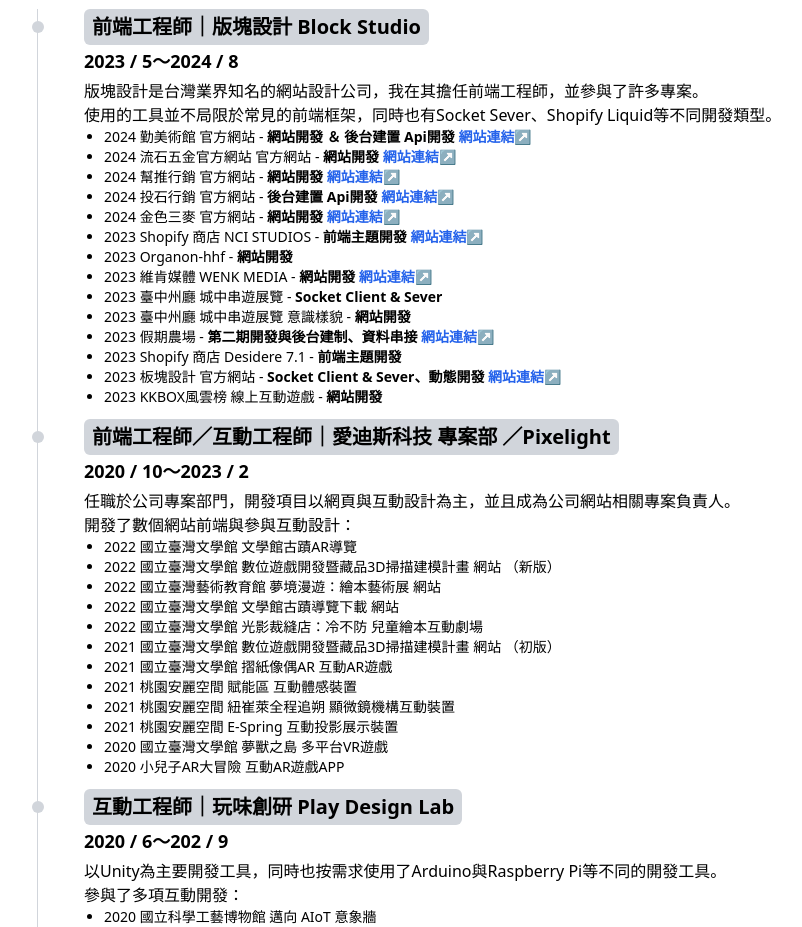
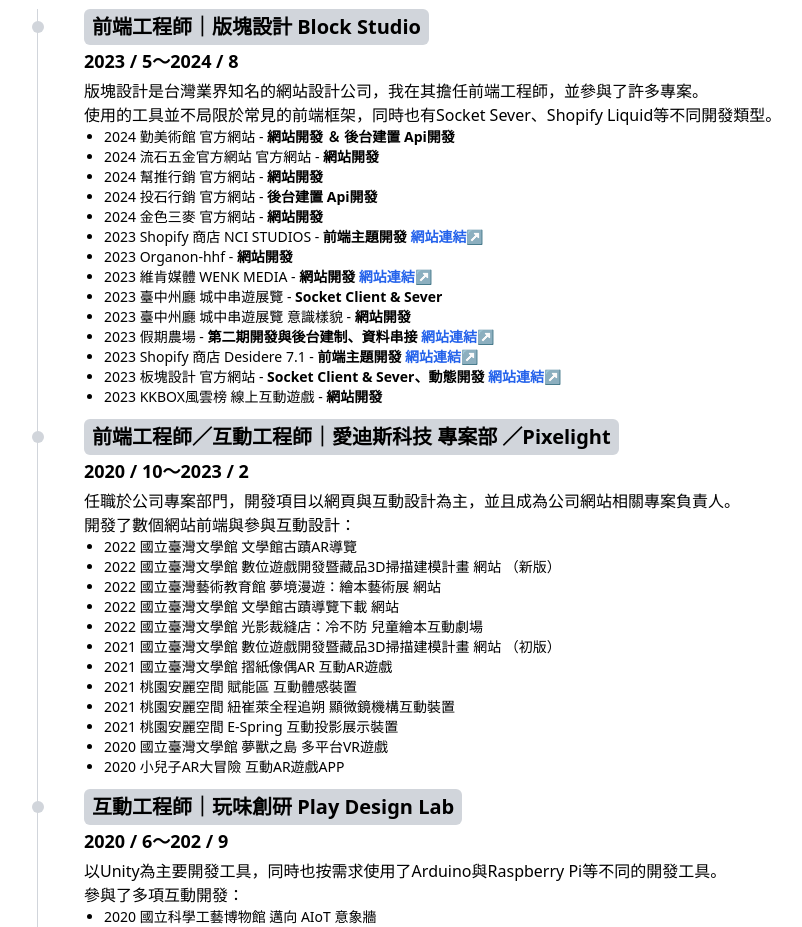
Before and after one commit to cs2338139/Resume, a Vue app: page / in a window 1280 px wide. Shown: the part 1580-2507 px from the top of the page, without its empty margins (208-1010 px from the left). Built offline with nearby package versions, Linux system fonts and the light colour scheme.

Commit message:
feat: layout

```diff
--- a/src/components/popup-Single.vue
+++ b/src/components/popup-Single.vue
@@ -24,7 +24,7 @@
 
 <template>
   <div class="flex flex-col items-center gap-10  md:gap-5">
-    <img v-if="data?.cover" :src="`${baseUrl}/assets/images/portfolio/${data.key}/${data.cover}`" alt="" />
+    <img v-if="data?.cover" :src="`${baseUrl}/assets/images/portfolio/${data.key}/${data.cover}`" class=" w-full object-cover"  alt="" />
     <div class="px-20 lg:px-5 md:px-0 flex flex-col  w-full items-start gap-8 md:gap-5">
       <div v-if="data?.name" class="text-3xl font-bold md:text-2xl">{{ data?.name }}</div>
       <div class="text-lg md:text-base font-light text-gray-800 flex flex-col gap-1" v-if="data?.desc && data?.desc.length != 0">
@@ -79,15 +79,15 @@
       </div>
     </div>
     <div class="flex flex-col gap-8 justify-center items-center md:gap-2" v-if="data?.images && data?.images.length != 0">
-      <div v-for="(items, index) in data?.images" class="justify-between items-start flex gap-4 md:flex-col" :key="index">
+      <div v-for="(items, index) in data?.images" class=" justify-between w-full items-start flex gap-4 md:flex-col" :key="index">
         <template v-if="Array.isArray(items)">
-          <div v-for="(img, _index) in items" :key="_index" class="border">
-            <img :src="`${baseUrl}/assets/images/portfolio/${data.key}/${img}`" alt="" />
+          <div v-for="(img, _index) in items" :key="_index" class=" border w-full">
+            <img :src="`${baseUrl}/assets/images/portfolio/${data.key}/${img}`" alt="" class="object-cover w-full" />
           </div>
         </template>
         <div v-else class="flex flex-col gap-4">
-          <div v-for="(img, _index) in items?.images" :key="_index" class="border">
-            <img :src="`${baseUrl}/assets/images/portfolio/${data.key}/${img}`" alt="" />
+          <div v-for="(img, _index) in items?.images" :key="_index" class="border w-full">
+            <img :src="`${baseUrl}/assets/images/portfolio/${data.key}/${img}`" alt="" class="object-cover w-full"  />
           </div>
           <div class='text-base text-gray-500' v-if="items?.desc">．{{ items?.desc }}</div>
         </div>
--- a/src/views/Home.vue
+++ b/src/views/Home.vue
@@ -216,19 +216,19 @@
               版塊設計是台灣業界知名的網站設計公司，我在其擔任前端工程師，並參與了許多專案。<br />
               使用的工具並不局限於常見的前端框架，同時也有Socket Sever、Shopify Liquid等不同開發類型。<br />
               <ul class="list-disc text-sm pl-5">
-                <li @click="changeUrlQuery('cmp-inspiration')" :class="hasLinkItemStyle">2024 勤美術館 官方網站 - <b>網站開發 ＆ 後台建置 Api開發</b> <a href="" target="_blank" class="link font-bold">網站連結↗</a></li>
-                <li @click="changeUrlQuery('sasugas')" :class="hasLinkItemStyle">2024 流石五金官方網站 官方網站 - <b>網站開發</b> <a href="" target="_blank" class="link font-bold">網站連結↗</a></li>
-                <li @click="changeUrlQuery('venti-venti')" :class="hasLinkItemStyle">2024 幫推行銷 官方網站 - <b>網站開發</b> <a href="" target="_blank" class="link font-bold">網站連結↗</a></li>
-                <li>2024 投石行銷 官方網站 - <b>後台建置 Api開發</b> <a href="https://nci-studios.com/" target="_blank" class="link font-bold">網站連結↗</a></li>
-                <li @click="changeUrlQuery('sunmai')" :class="hasLinkItemStyle">2024 金色三麥 官方網站 - <b>網站開發</b> <a href="https://nci-studios.com/" target="_blank" class="link font-bold">網站連結↗</a></li>
-                <li @click="changeUrlQuery('nci_studio')" :class="hasLinkItemStyle">2023 Shopify 商店 NCI STUDIOS - <b>前端主題開發</b> <a href="https://nci-studios.com/" target="_blank" class="link font-bold">網站連結↗</a></li>
+                <li @click="changeUrlQuery('cmp-inspiration')" :class="hasLinkItemStyle">2024 勤美術館 官方網站 - <b>網站開發 ＆ 後台建置 Api開發</b></li>
+                <li @click="changeUrlQuery('sasugas')" :class="hasLinkItemStyle">2024 流石五金官方網站 官方網站 - <b>網站開發</b></li>
+                <li @click="changeUrlQuery('venti-venti')" :class="hasLinkItemStyle">2024 幫推行銷 官方網站 - <b>網站開發</b></li>
+                <li>2024 投石行銷 官方網站 - <b>後台建置 Api開發</b></li>
+                <li @click="changeUrlQuery('sunmai')" :class="hasLinkItemStyle">2024 金色三麥 官方網站 - <b>網站開發</b></li>
+                <li @click="changeUrlQuery('nci_studio')" :class="hasLinkItemStyle">2023 Shopify 商店 NCI STUDIOS - <b>前端主題開發</b> <a href="https://tinyurl.com/n2k9v24z" target="_blank" class="link font-bold">網站連結↗</a></li>
                 <li @click="changeUrlQuery('organno')" :class="hasLinkItemStyle">2023 Organon-hhf - <b>網站開發</b></li>
                 <li @click="changeUrlQuery('wenk')" to-do :class="hasLinkItemStyle">2023 維肯媒體 WENK MEDIA - <b>網站開發</b> <a href="https://tinyurl.com/y2zn5teu" target="_blank" class="link font-bold">網站連結↗</a></li>
                 <li @click="changeUrlQuery('exhibition-socket')" :class="hasLinkItemStyle">2023 臺中州廳 城中串遊展覽 - <b>Socket Client & Sever</b></li>
                 <li @click="changeUrlQuery('exhibition-image')" :class="hasLinkItemStyle">2023 臺中州廳 城中串遊展覽 意識樣貌 - <b>網站開發</b></li>
-                <li @click="changeUrlQuery('vacation')" :class="hasLinkItemStyle">2023 假期農場 - <b>第二期開發與後台建制、資料串接</b> <a href="https://holidayfarm.info/" target="_blank" class="link font-bold">網站連結↗</a></li>
-                <li @click="changeUrlQuery('desider71')" :class="hasLinkItemStyle">2023 Shopify 商店 Desidere 7.1 - <b>前端主題開發</b></li>
-                <li @click="changeUrlQuery('block_studio')" :class="hasLinkItemStyle">2023 板塊設計 官方網站 - <b>Socket Client & Sever、動態開發</b> <a href="https://blockstudio.tw/" target="_blank" class="link font-bold">網站連結↗</a></li>
+                <li @click="changeUrlQuery('vacation')" :class="hasLinkItemStyle">2023 假期農場 - <b>第二期開發與後台建制、資料串接</b> <a href="https://tinyurl.com/329h65c5" target="_blank" class="link font-bold">網站連結↗</a></li>
+                <li @click="changeUrlQuery('desider71')" :class="hasLinkItemStyle">2023 Shopify 商店 Desidere 7.1 - <b>前端主題開發</b> <a href="https://tinyurl.com/4h5fhvuj" target="_blank" class="link font-bold">網站連結↗</a></li>
+                <li @click="changeUrlQuery('block_studio')" :class="hasLinkItemStyle">2023 板塊設計 官方網站 - <b>Socket Client & Sever、動態開發</b> <a href="https://tinyurl.com/ym8mc56k" target="_blank" class="link font-bold">網站連結↗</a></li>
                 <li @click="changeUrlQuery('kkbox')" :class="hasLinkItemStyle">2023 KKBOX風雲榜 線上互動遊戲 - <b>網站開發</b></li>
               </ul>
             </template>
```
